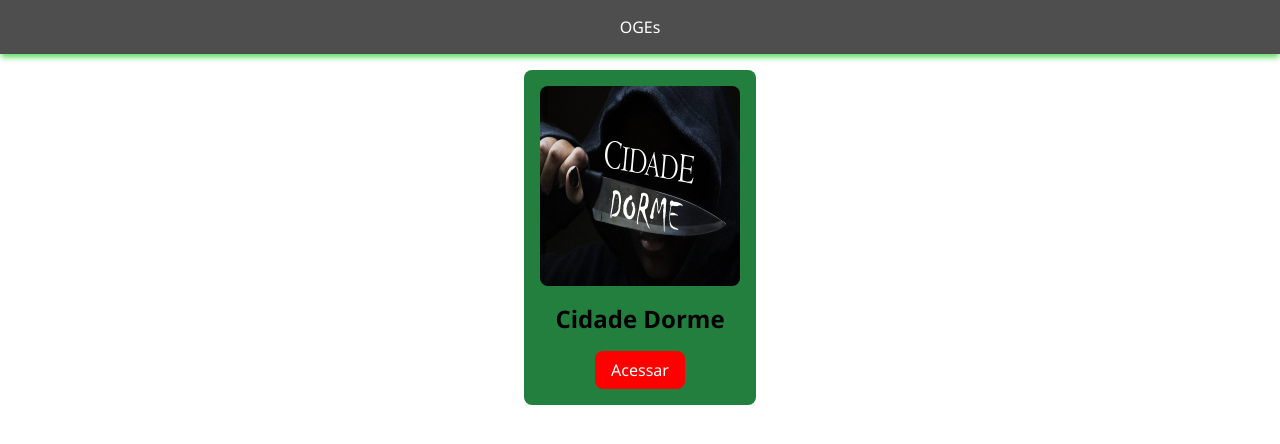
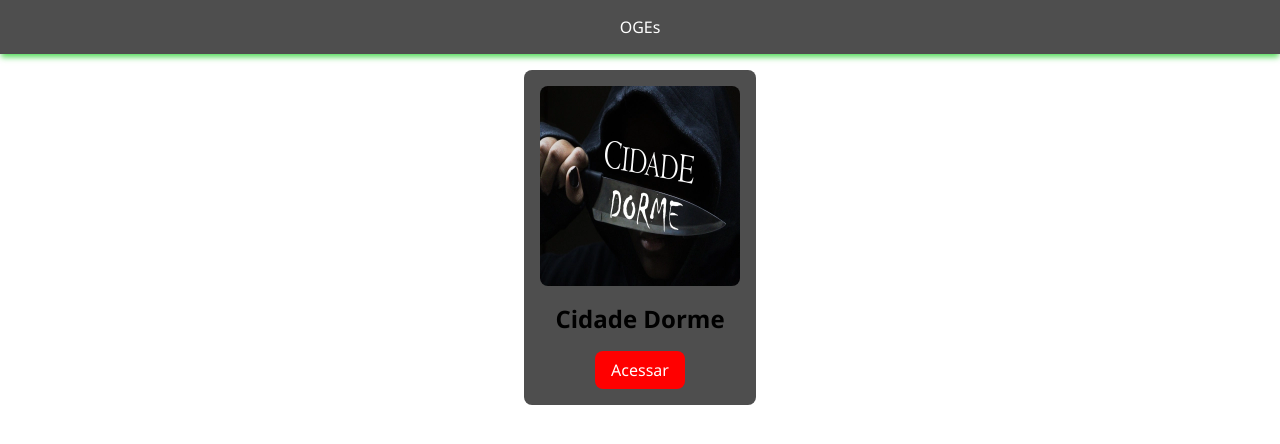
Before and after one commit to DijalmaCavalcante/oge, a React (Vite) app: page / in a window 1280 px wide. Shown: the top 444 px of the page. Built offline with nearby package versions, Linux system fonts and the light colour scheme.

Commit message:
chore: deixando o estilo do gamecard mais dinamico

```diff
--- a/elements/gamecard/index.jsx
+++ b/elements/gamecard/index.jsx
@@ -1,9 +1,13 @@
 import './style.css'
 
-export default function gamecard ({ children }) {
+export default function gamecard (props) {
+  const style = {
+    '--card-bg': `var(--color-${props.color || 'master'})`
+  }
+
   return (
-    <div className="gamecard">
-      {children}
+    <div className="gamecard" style={style}>
+      {props.children}
     </div>
   )
 }
--- a/elements/gamecard/style.css
+++ b/elements/gamecard/style.css
@@ -1,6 +1,6 @@
 .gamecard {
   align-items: center;
-  background-color: var(--color-green-dark);
+  background-color: var(--card-bg);
   border-radius: var(--radius-medium);
   display: flex;
   flex-direction: column;
```
